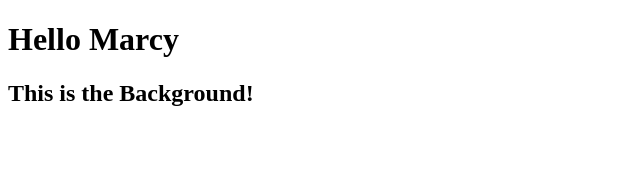
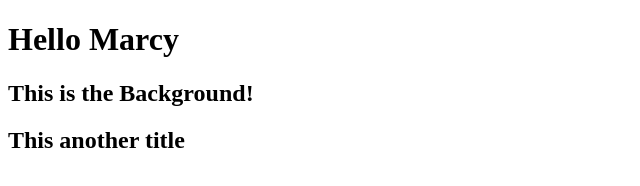
Before and after one commit to Hr-net/WorkWithUdemyJavaScript, a plain HTML site: page index.html in a window 1280 px wide. Shown: the whole page, without its empty margins (0-640 px from the left). Drawn offline with Linux system fonts and the light colour scheme.

Commit message:
Add another title

```diff
--- a/index.html
+++ b/index.html
@@ -9,6 +9,7 @@
 <body>
     <h1>Hello Marcy</h1>
     <h2>This is the Background!</h2>
+    <h2>This another title</h2>
 
 </body>
 </html>
```
